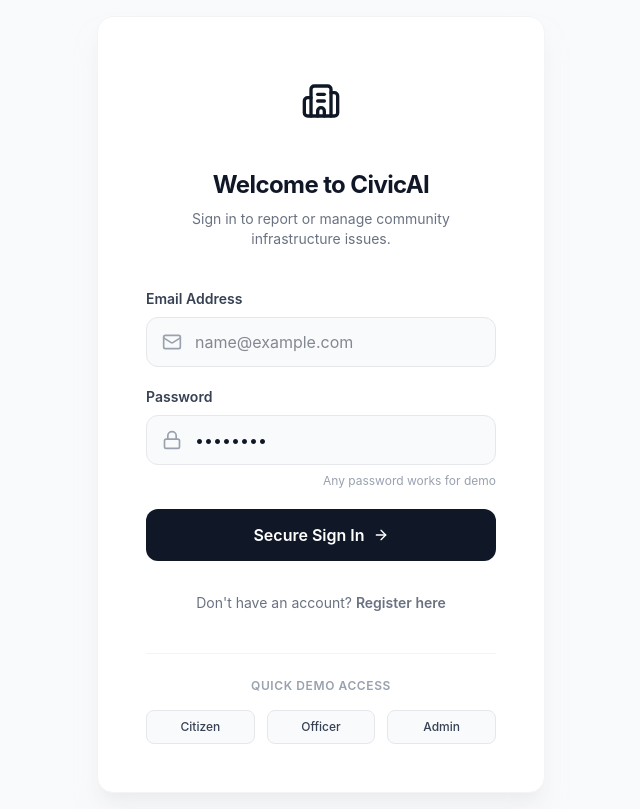
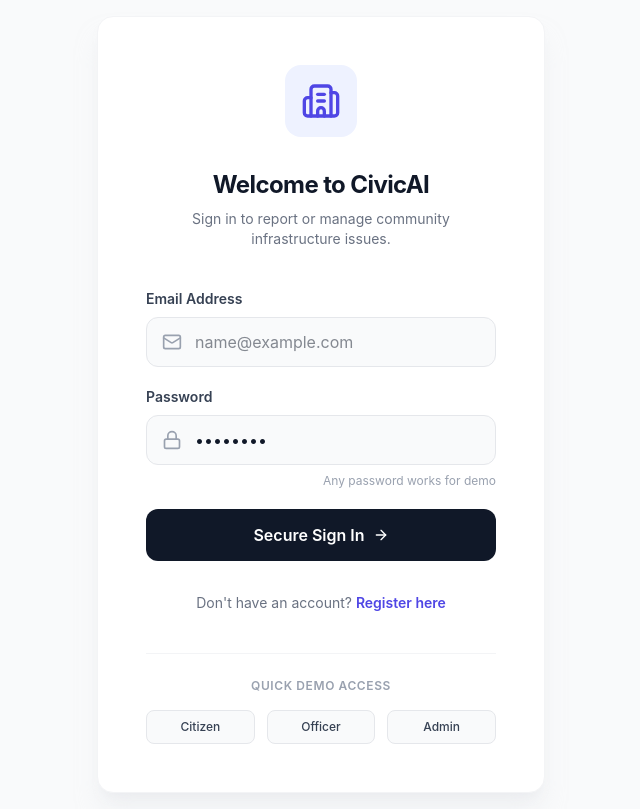
Before and after one commit to Saikiran-12345/AI-Powered-Community-Problem-Detection-Resolution-Platform, a React (Vite) app in the folder frontend/: page /login in a window 1280 px wide. Shown: the whole page, without its empty margins (319-959 px from the left). Built offline with nearby package versions, Linux system fonts and the light colour scheme.

Commit message:
fix: define primary color theme in tailwind v4 config to fix invisible ui text

```diff
--- a/frontend/src/index.css
+++ b/frontend/src/index.css
@@ -1,7 +1,25 @@
 @import 'tailwindcss';
+@import url('https://fonts.googleapis.com/css2?family=Inter:wght@400;500;600;700;800&display=swap');
+
+@theme {
+  --font-sans: 'Inter', sans-serif;
+
+  --color-primary-50: #eef2ff;
+  --color-primary-100: #e0e7ff;
+  --color-primary-200: #c7d2fe;
+  --color-primary-300: #a5b4fc;
+  --color-primary-400: #818cf8;
+  --color-primary-500: #6366f1;
+  --color-primary-600: #4f46e5;
+  --color-primary-700: #4338ca;
+  --color-primary-800: #3730a3;
+  --color-primary-900: #312e81;
+  --color-primary-950: #1e1b4b;
+}
 
 @layer base {
-  body {
-    @apply bg-gray-50 text-gray-900 antialiased;
+  html, body {
+    @apply bg-gray-50 text-gray-900 antialiased min-h-screen;
+    font-family: 'Inter', sans-serif;
   }
 }
```
